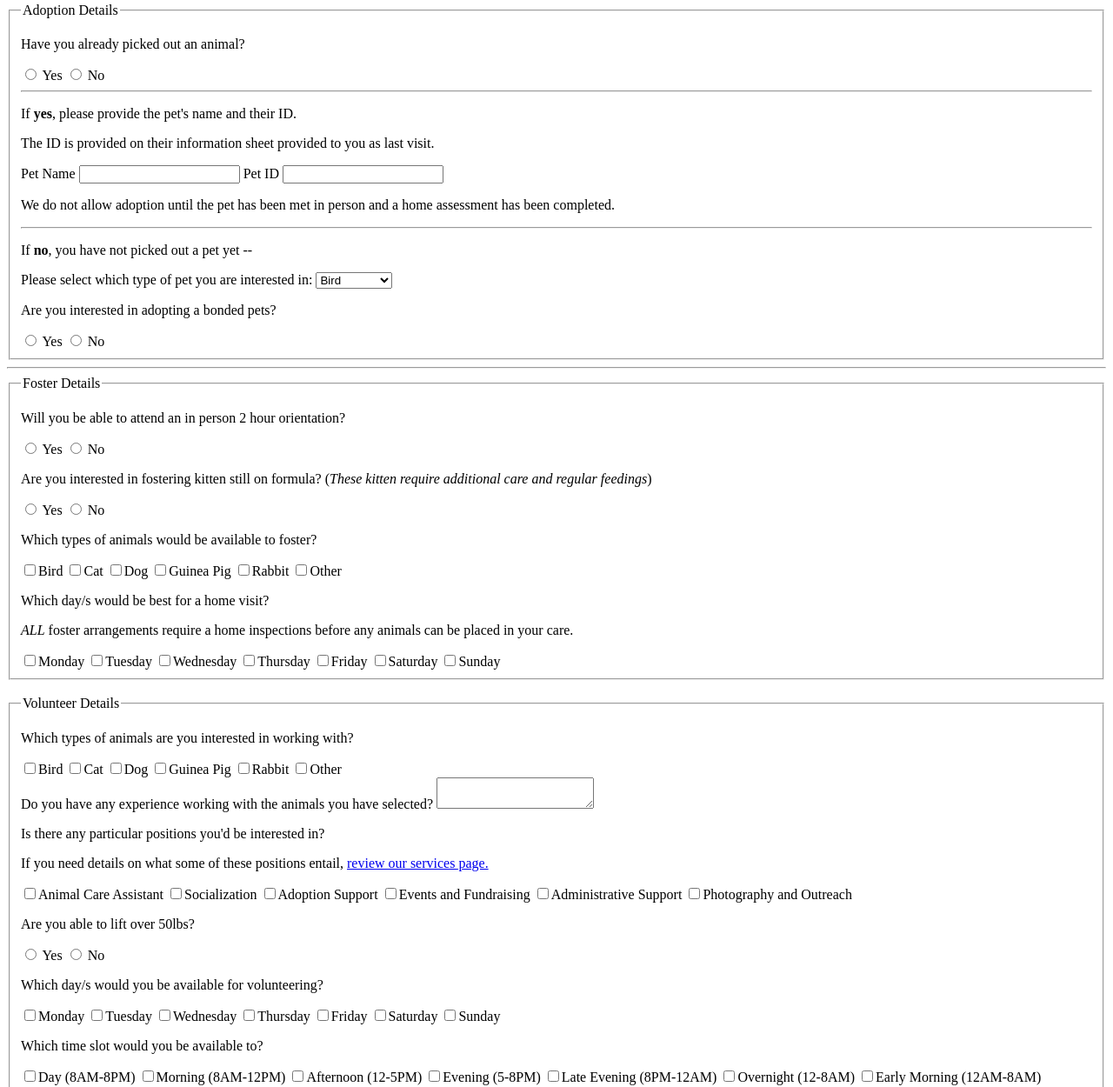
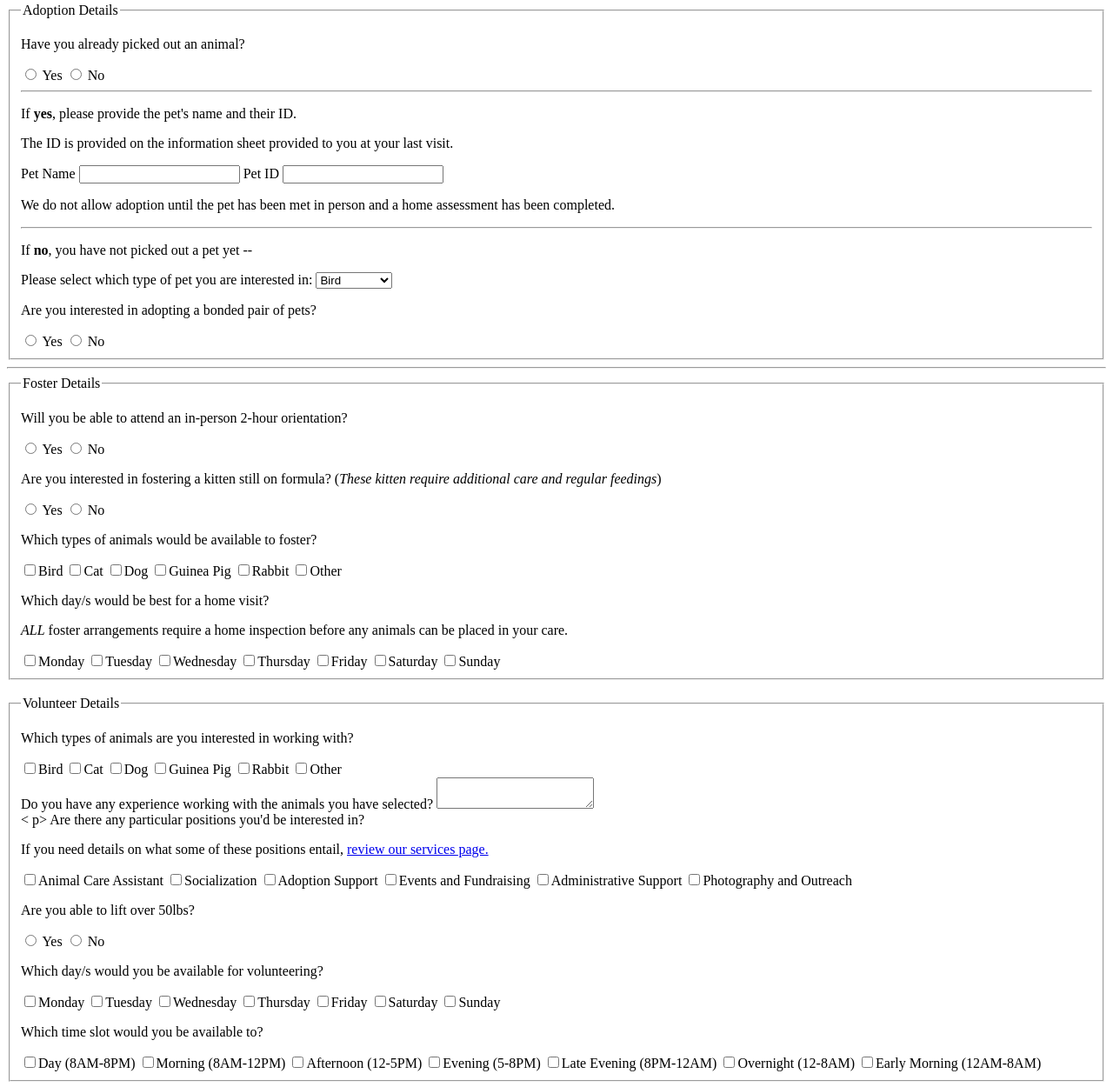
Before and after one commit to listenToRipley/Twin-Cities-Animal-Rescue, a plain HTML site: page contact.html in a window 1280 px wide. Shown: the part 666-1916 px from the top of the page at 87% size. Drawn offline with Linux system fonts and the light colour scheme.

Commit message:
grammar check on contact

```diff
--- a/contact.html
+++ b/contact.html
@@ -7,7 +7,6 @@
 </head>
 <body>
     <a hidden href="#contact-us">Skip to contact information</a>
-    <header>
     <header>
         <div>
             <img src="assets/images/rescue-logo_c.png"
@@ -49,8 +48,8 @@
                             <option value="foster">Fostering</option>
                             <option value="volunteer">Volunteering</option>
                         </select>
+                    </fieldset>
 
-                        </fieldset>
                     <fieldset>
                         <legend>Contact Preferences</legend>
                         <label for="contactEmail">Email Address:</label>
@@ -95,7 +94,7 @@
                         <hr>
                         <div>
                             <p>If <strong>yes</strong>, please provide the pet's name and their ID.</p>
-                                <p>The ID is provided on their information sheet provided to you as last visit.</p>
+                            <p>The ID is provided on the information sheet provided to you at your last visit.</p>
                             <label for="pet-name">Pet Name</label>
                             <input type="text" name="pet-name">
                             <label for="pet-id">Pet ID</label>
@@ -115,7 +114,7 @@
                             <option value="other">Other</option>
                             </select>
                         </div>
-                            <p>Are you interested in adopting a bonded pets?</p>
+                        <p>Are you interested in adopting a bonded pair of pets?</p>
                         <label>
                         <input type="radio" name="bonded" value="yes"> Yes
                         </label>
@@ -128,7 +127,7 @@
                     <fieldset id="foster-info">
                         <legend>Foster Details</legend>
                         <div>
-                                <p>Will you be able to attend an in person 2 hour orientation?</p>
+                            <p>Will you be able to attend an in-person 2-hour orientation?</p>
                             <label>
                             <input type="radio" name="orientation" value="yes"> Yes
                             </label>
@@ -137,7 +136,7 @@
                             </label>
                         </div>
                         <div>
-                                <p>Are you interested in fostering kitten still on formula? (<em>These kitten require additional care and regular feedings</em>)</p>
+                            <p>Are you interested in fostering a kitten still on formula? (<em>These kitten require additional care and regular feedings</em>)</p>
 
                             <label><input type="radio" name="bottle-baby" value="yes"> Yes</label>
                             <label><input type="radio" name="bottle-baby" value="No"> No</label>
@@ -154,7 +153,7 @@
                         <div>
                             <p id="foster-type">Which day/s would be best for a home visit?</p>
                             <!---Would like to add a select all button in the future-->
-                                <p><em>ALL</em> foster arrangements require a home inspections before any animals can be placed in your care.</p>
+                            <p><em>ALL</em> foster arrangements require a home inspection before any animals can be placed in your care.</p>
                             <label><input type="checkbox" name="inspect-day" value="monday">Monday</input></label>
                             <label><input type="checkbox" name="inspect-day" value="tuesday">Tuesday</input></label>
                             <label><input type="checkbox" name="inspect-day" value="wednesday">Wednesday</input></label>
@@ -167,7 +166,6 @@
                     <br>
                     <fieldset id="volunteer-info">
                         <legend>Volunteer Details</legend>
-
                         <div id="volunteer-work">
                             <p id="volunteer-type">Which types of animals are you interested in working with?</p>
                             <label><input type="checkbox" name="volunteer-type" value="bird">Bird</input></label>
@@ -181,7 +179,7 @@
                             <textarea  name="experience" required minlength="20" maxlength="1000">
                             </textarea>
                             <br>
-                                <p>Is there any particular positions you'd be interested in?</p>
+                            < p> Are there any particular positions you'd be interested in?</p>
                             <p>If you need details on what some of these positions entail, <a href="services.html">review our services page.</a></p>
                             <label><input type="checkbox" name="position" value="care">Animal Care Assistant</input></label>
                             <label><input type="checkbox" name="position" value="social">Socialization</input></label>
@@ -229,20 +227,17 @@
                     </div>
                     <button type="submit">Submit</button>
                     <button type="reset">Reset</button>
-                    <ol>
-                    </ol>
                 </form>
             </section>
     </main>
-    </header>
     <footer>
         <hr>
         <section id="operations">
                 <div id="hours">
                     <h3>Hours of operations</h3>
                     <ul>
-                        <li>Monday - Friday: 8AM - 8PM </li>
-                        <li>Saturday - Sunday: 10AM - 9PM</li>
+                        <li>Monday - Friday: 8 AM -8 PMM </li>
+                        <li>Saturday - Sunday10 AMAM9 PM 9PM</li>
                     </ul>
                 </div>
                 <br>
@@ -250,7 +245,7 @@
                     <h3>Address</h3>
                     <p>123 Some Rd. Falcon Heights 12345</p>
                     <img src="assets/images/location.png"
-                        alt="Falcon Height map with star of location of Twin Cities Animal Rescue"
+                        alt="Falcon Heights map with star of location of Twin Cities Animal Rescue"
                         width="220"
                         height="200">
                     <p>Between Albert Rd. and Common Ave.</p>
```
Also changed, not shown: services.html (+2 -2 lines). Lines whose indentation alone changed are shown as unchanged.
